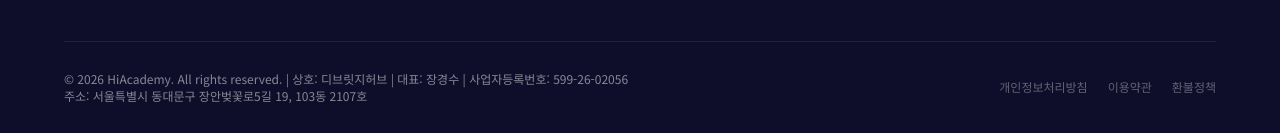
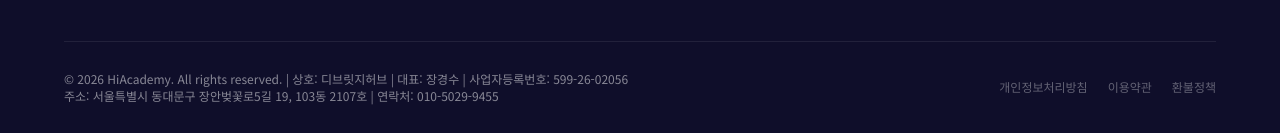
Before and after one commit to hightecbridge/dbridgehub-academy-landing, a React (Vite) app: page / in a window 1280 px wide. Shown: the part 6901-7034 px from the top of the page. Built offline with nearby package versions, Linux system fonts and the light colour scheme.

Commit message:
first commit

```diff
--- a/src/components/Footer.tsx
+++ b/src/components/Footer.tsx
@@ -53,7 +53,7 @@ export default function Footer() {
         <div style={{ borderTop: '1px solid rgba(255,255,255,.08)', paddingTop: 28, display: 'flex', justifyContent: 'space-between', alignItems: 'center', flexWrap: 'wrap', gap: 12 }}>
           <div style={{ fontSize: 12 }}>
             © 2026 HiAcademy. All rights reserved. | 상호: 디브릿지허브 | 대표: 장경수 | 사업자등록번호: 599-26-02056<br/>
-            주소: 서울특별시 동대문구 장안벚꽃로5길 19, 103동 2107호
+            주소: 서울특별시 동대문구 장안벚꽃로5길 19, 103동 2107호 | 연락처: 010-5029-9455
           </div>
           <div style={{ display: 'flex', gap: 20 }}>
             {LINKS.map(l => (
```
